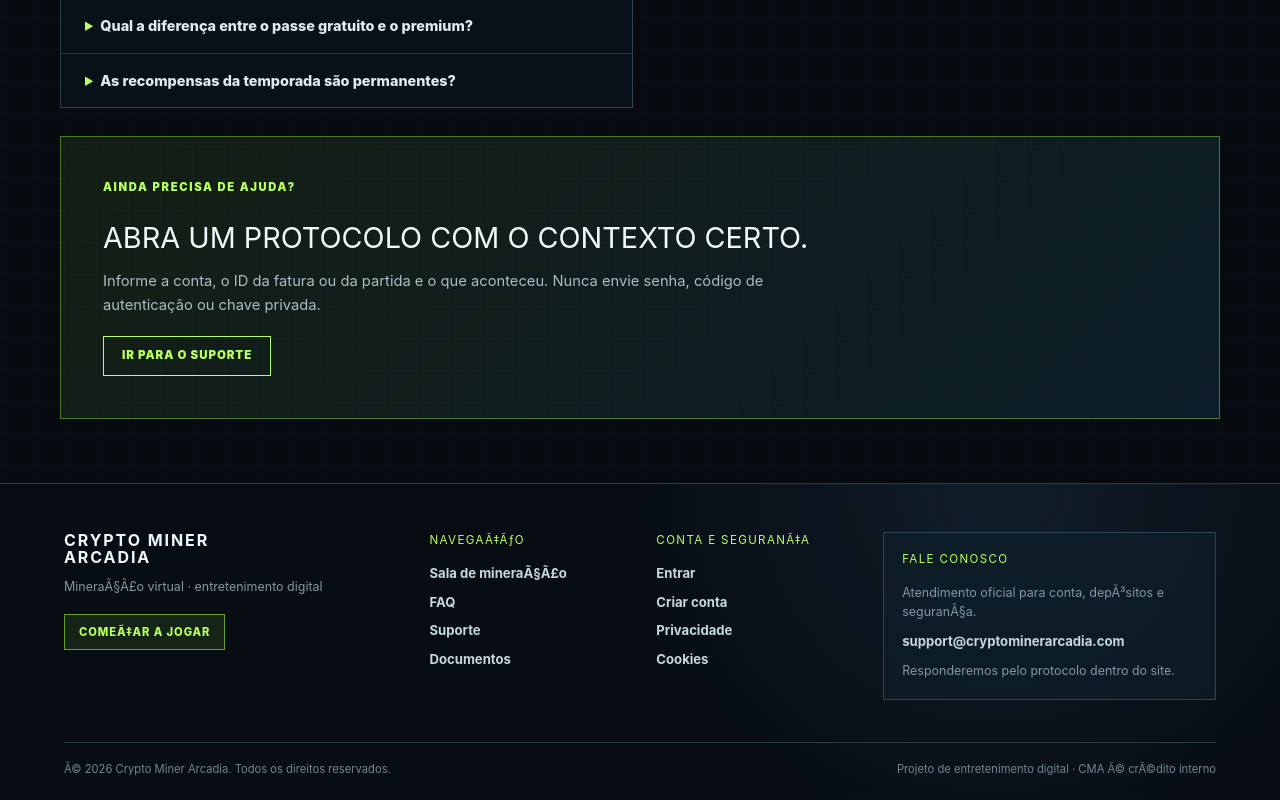
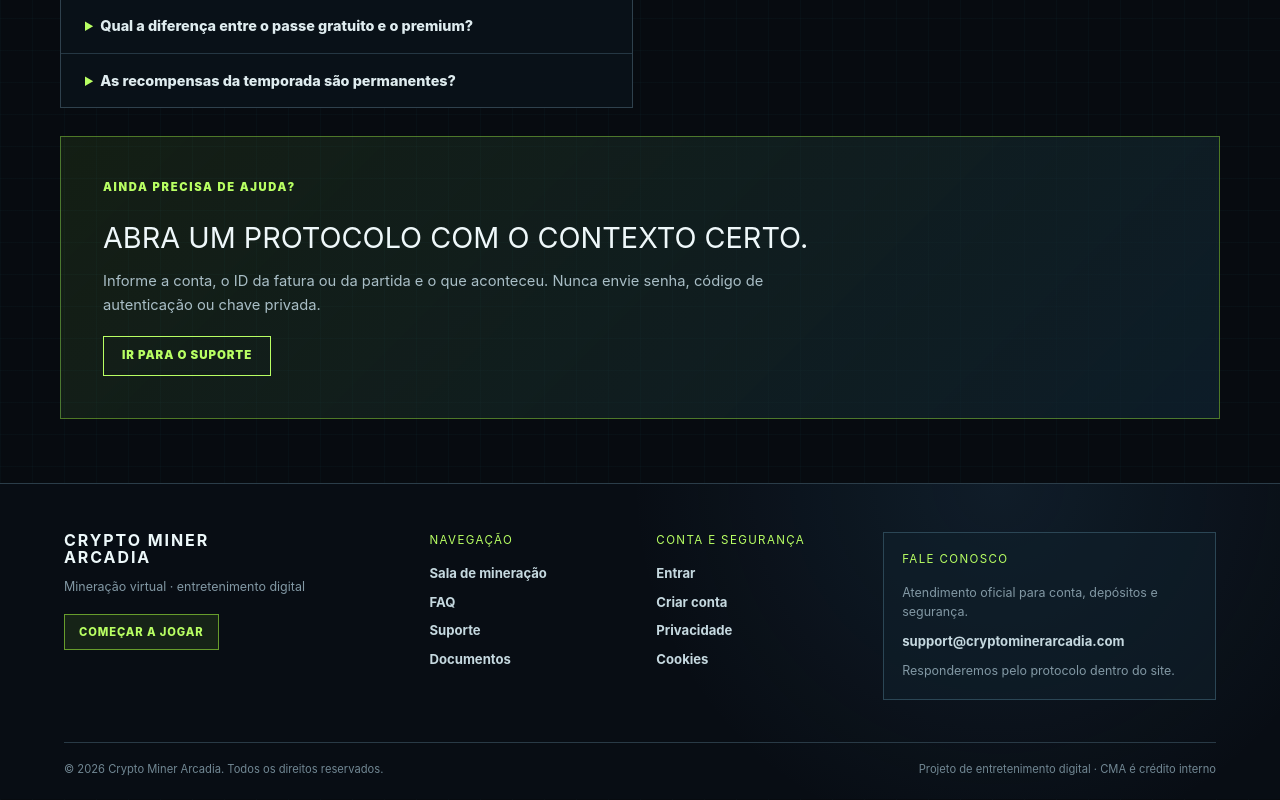
Before and after one commit to Rinkachi01/CryptoMiner-Arcadia, a Next.js app: page /faq in a window 1280 px wide. Shown: the part 1550-2350 px from the top of the page. Built offline with nearby package versions, Linux system fonts and the light colour scheme; no server answers.

Commit message:
fix: show global footer and Portuguese encoding

```diff
--- a/app/PublicSiteFooter.tsx
+++ b/app/PublicSiteFooter.tsx
@@ -4,14 +4,14 @@
       <div className="public-footer-main">
         <section className="public-footer-brand" aria-label="Crypto Miner Arcadia">
           <strong>CRYPTO MINER<br />ARCADIA</strong>
-          <span>MineraÃ§Ã£o virtual · entretenimento digital</span>
-          <a className="public-footer-cta" href="/auth?mode=signup">COMEÃ‡AR A JOGAR</a>
+          <span>Mineração virtual · entretenimento digital</span>
+          <a className="public-footer-cta" href="/auth?mode=signup">COMEÇAR A JOGAR</a>
         </section>
 
         <section className="public-footer-column">
-          <h2>NAVEGAÃ‡ÃƒO</h2>
-          <nav aria-label="Links rÃ¡pidos">
-            <a href="/">Sala de mineraÃ§Ã£o</a>
+          <h2>NAVEGAÇÃO</h2>
+          <nav aria-label="Links rápidos">
+            <a href="/">Sala de mineração</a>
             <a href="/faq">FAQ</a>
             <a href="/support">Suporte</a>
             <a href="/legal">Documentos</a>
@@ -19,8 +19,8 @@
         </section>
 
         <section className="public-footer-column">
-          <h2>CONTA E SEGURANÃ‡A</h2>
-          <nav aria-label="Conta e seguranÃ§a">
+          <h2>CONTA E SEGURANÇA</h2>
+          <nav aria-label="Conta e segurança">
             <a href="/auth?mode=signin">Entrar</a>
             <a href="/auth?mode=signup">Criar conta</a>
             <a href="/legal#privacy">Privacidade</a>
@@ -30,15 +30,15 @@
 
         <section className="public-footer-column public-footer-contact">
           <h2>FALE CONOSCO</h2>
-          <p>Atendimento oficial para conta, depÃ³sitos e seguranÃ§a.</p>
+          <p>Atendimento oficial para conta, depósitos e segurança.</p>
           <a href="mailto:support@cryptominerarcadia.com">support@cryptominerarcadia.com</a>
           <span>Responderemos pelo protocolo dentro do site.</span>
         </section>
       </div>
 
       <div className="public-footer-bottom">
-        <small>Â© 2026 Crypto Miner Arcadia. Todos os direitos reservados.</small>
-        <span>Projeto de entretenimento digital · CMA Ã© crÃ©dito interno</span>
+        <small>© 2026 Crypto Miner Arcadia. Todos os direitos reservados.</small>
+        <span>Projeto de entretenimento digital · CMA é crédito interno</span>
       </div>
     </footer>
   );
--- a/app/[view]/page.tsx
+++ b/app/[view]/page.tsx
@@ -13,6 +13,7 @@
 } from "../admin-settings";
 import { readUnreadSupportReplyCount } from "../support-server";
 import { GameErrorBoundary } from "../GameErrorBoundary";
+import { PublicSiteFooter } from "../PublicSiteFooter";
 
 export const dynamic = "force-dynamic";
 
@@ -52,6 +53,7 @@
 
   return (
     <GameErrorBoundary>
+      <div className="app-route-shell">
         <ArcadiaGame
           initialView={initialView}
           user={{ displayName: user.displayName, email: user.email }}
@@ -59,6 +61,8 @@
           signOutPath={arcadiaSignOutPath("/", user.provider)}
           unreadSupportReplies={unreadSupportReplies}
         />
+        <PublicSiteFooter />
+      </div>
     </GameErrorBoundary>
   );
 }
--- a/app/admin/page.tsx
+++ b/app/admin/page.tsx
@@ -5,6 +5,7 @@
   isConfiguredAdminOwner,
 } from "../admin-settings";
 import { AdminDashboard } from "../AdminDashboard";
+import { PublicSiteFooter } from "../PublicSiteFooter";
 import {
   accountIdForUser,
   arcadiaSignOutPath,
@@ -20,6 +21,7 @@
     redirect("/");
   }
   return (
+    <div className="app-route-shell">
       <AdminDashboard
         user={{
           displayName: user.displayName,
@@ -27,5 +29,7 @@
         }}
         signOutPath={arcadiaSignOutPath("/", user.provider)}
       />
+      <PublicSiteFooter />
+    </div>
   );
 }
--- a/app/admin/transfer/page.tsx
+++ b/app/admin/transfer/page.tsx
@@ -6,6 +6,7 @@
 } from "../../admin-settings";
 import { FounderTransferPanel } from "../../FounderTransferPanel";
 import { accountIdForUser, requireArcadiaUser } from "../../identity-server";
+import { PublicSiteFooter } from "../../PublicSiteFooter";
 
 export const dynamic = "force-dynamic";
 
@@ -26,8 +27,11 @@
 export default async function FounderTransferPage() {
   await requireFounderTransferOwner();
   return (
-    <main className="founder-transfer-shell">
-      <FounderTransferPanel />
-    </main>
+    <div className="app-route-shell">
+      <main className="founder-transfer-shell">
+        <FounderTransferPanel />
+      </main>
+      <PublicSiteFooter />
+    </div>
   );
 }
--- a/app/page.tsx
+++ b/app/page.tsx
@@ -94,6 +94,7 @@
 
   return (
     <GameErrorBoundary>
+      <div className="app-route-shell">
         <ArcadiaGame
           user={{
             displayName: user.displayName,
@@ -103,6 +104,8 @@
           signOutPath={arcadiaSignOutPath("/", user.provider)}
           unreadSupportReplies={unreadSupportReplies}
         />
+        <PublicSiteFooter />
+      </div>
     </GameErrorBoundary>
   );
 }
```
Also changed, not shown: app/globals.css. Lines whose indentation alone changed are shown as unchanged.
